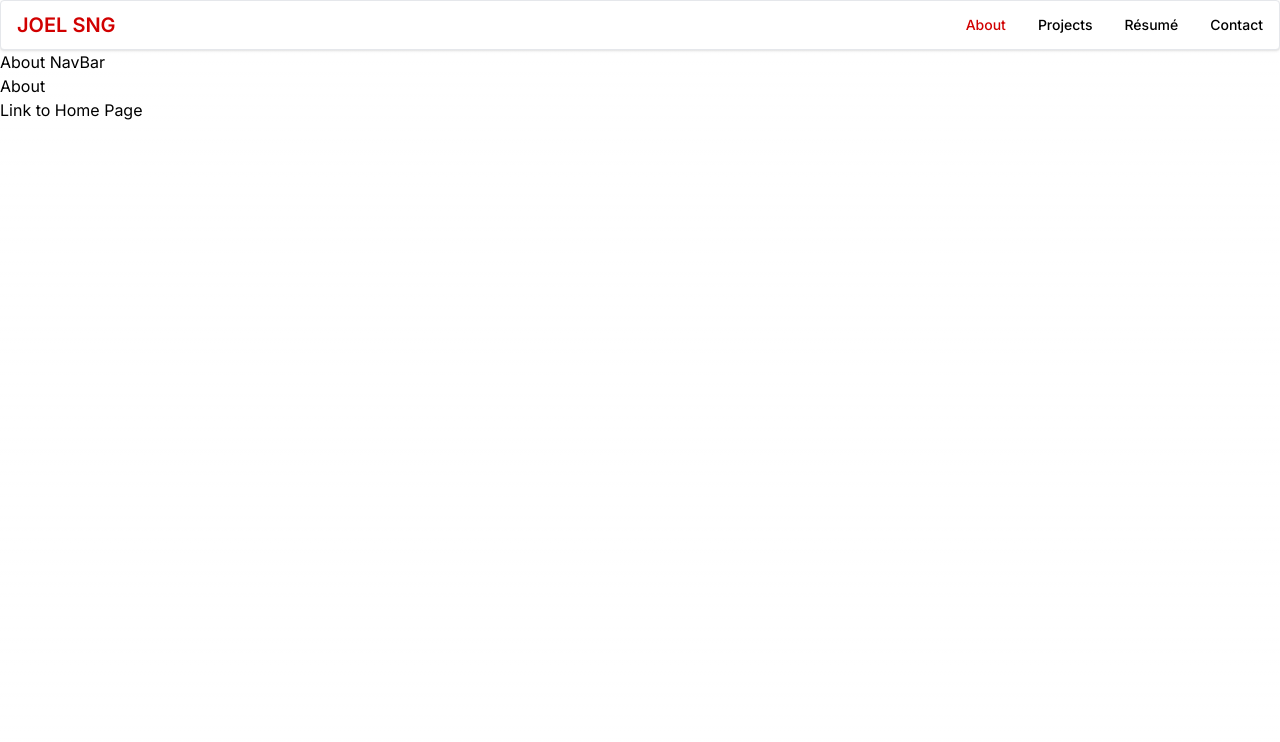
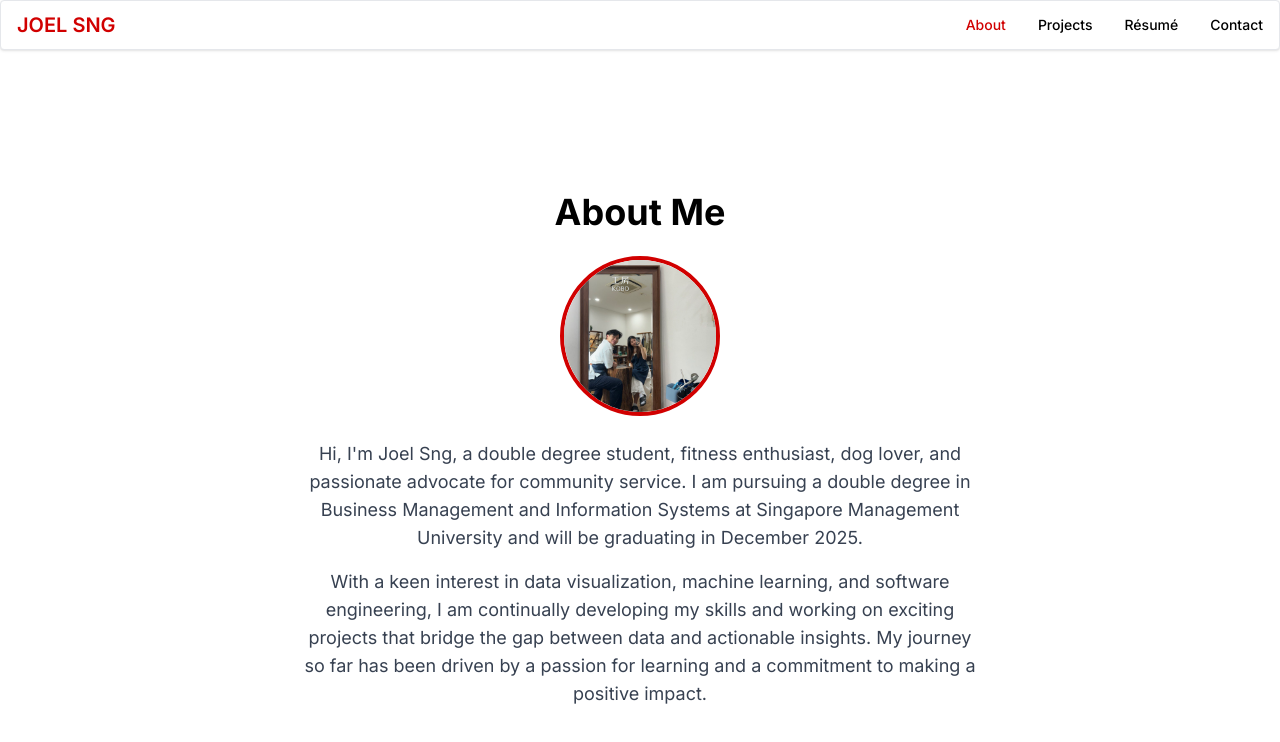
Before and after one commit to JoelSngZhenWei/testportfolio, a Next.js app: page /about in a window 1280 px wide. Shown: the top 742 px of the page. Built offline with nearby package versions, Linux system fonts and the light colour scheme.

Commit message:
sdadsad dsfjhfhdsb kj

```diff
--- a/app/about/layout.tsx
+++ /dev/null
@@ -1,18 +0,0 @@
-import React from 'react'
-
-export default function AboutLayout({
-    children,
-  }: Readonly<{
-    children: React.ReactNode;
-  }>) {
-    return (
-    <>
-        <nav>
-            About NavBar
-        </nav>
-        <main>
-          {children}
-        </main>
-    </>
-  )
-}
--- a/app/about/page.tsx
+++ b/app/about/page.tsx
@@ -1,11 +1,41 @@
-import React from 'react'
-import Link from 'next/link'
-export default function page() {
+"use client";
+
+import Image from "next/image";
+
+export default function About() {
   return (
-    <>
-        <h1>About</h1>
-        <Link href="/">Link to Home Page</Link>
-    </>
+    <section className="flex flex-col items-center justify-center min-h-screen bg-white dark:bg-darkBackground px-6 py-12">
+      {/* Header */}
+      <h1 className="text-4xl font-bold mb-6 text-center text-black dark:text-darkText">About Me</h1>
 
-  )
+      {/* Profile Picture */}
+      <div className="relative w-40 h-40 mb-6">
+        <Image
+          src="/me.jpg" // Ensure this path is correct relative to the public folder
+          alt="Joel Sng"
+          layout="fill"
+          objectFit="cover"
+          className="rounded-full border-4 border-highlightRed dark:border-darkHighlight"
+        />
+      </div>
+
+      {/* Description */}
+      <div className="max-w-2xl text-center">
+        <p className="text-lg text-gray-700 dark:text-darkText mb-4">
+          Hi, I'm Joel Sng, a double degree student, fitness enthusiast, dog
+          lover, and passionate advocate for community service. I am pursuing a
+          double degree in Business Management and Information Systems at
+          Singapore Management University and will be graduating in December
+          2025.
+        </p>
+        <p className="text-lg text-gray-700 dark:text-darkText">
+          With a keen interest in data visualization, machine learning, and
+          software engineering, I am continually developing my skills and
+          working on exciting projects that bridge the gap between data and
+          actionable insights. My journey so far has been driven by a passion
+          for learning and a commitment to making a positive impact.
+        </p>
+      </div>
+    </section>
+  );
 }
--- a/tailwind.config.ts
+++ b/tailwind.config.ts
@@ -10,12 +10,19 @@ const config: Config = {
     extend: {
       colors: {
         highlightRed: "#D10000",
+        // Define your dark mode colors here
+        darkBackground: "#1a1a1a", // Example dark background color
+        darkText: "#f0f0f0", // Example dark text color
+        darkHighlight: "#FF4500", // Dark mode highlight color
       },
       boxShadow: {
-        glowHighlight: "0 0 15px #D10000", // Custom shadow for glow effect
+        glowHighlight: "0 0 15px #D10000", // Custom shadow for glow effect in light mode
+        darkGlowHighlight: "0 0 15px #FF4500", // Custom shadow for glow effect in dark mode
       },
     },
   },
+  darkMode: "media", // Enables dark mode based on user's system preference
   plugins: [],
 };
+
 export default config;
```
